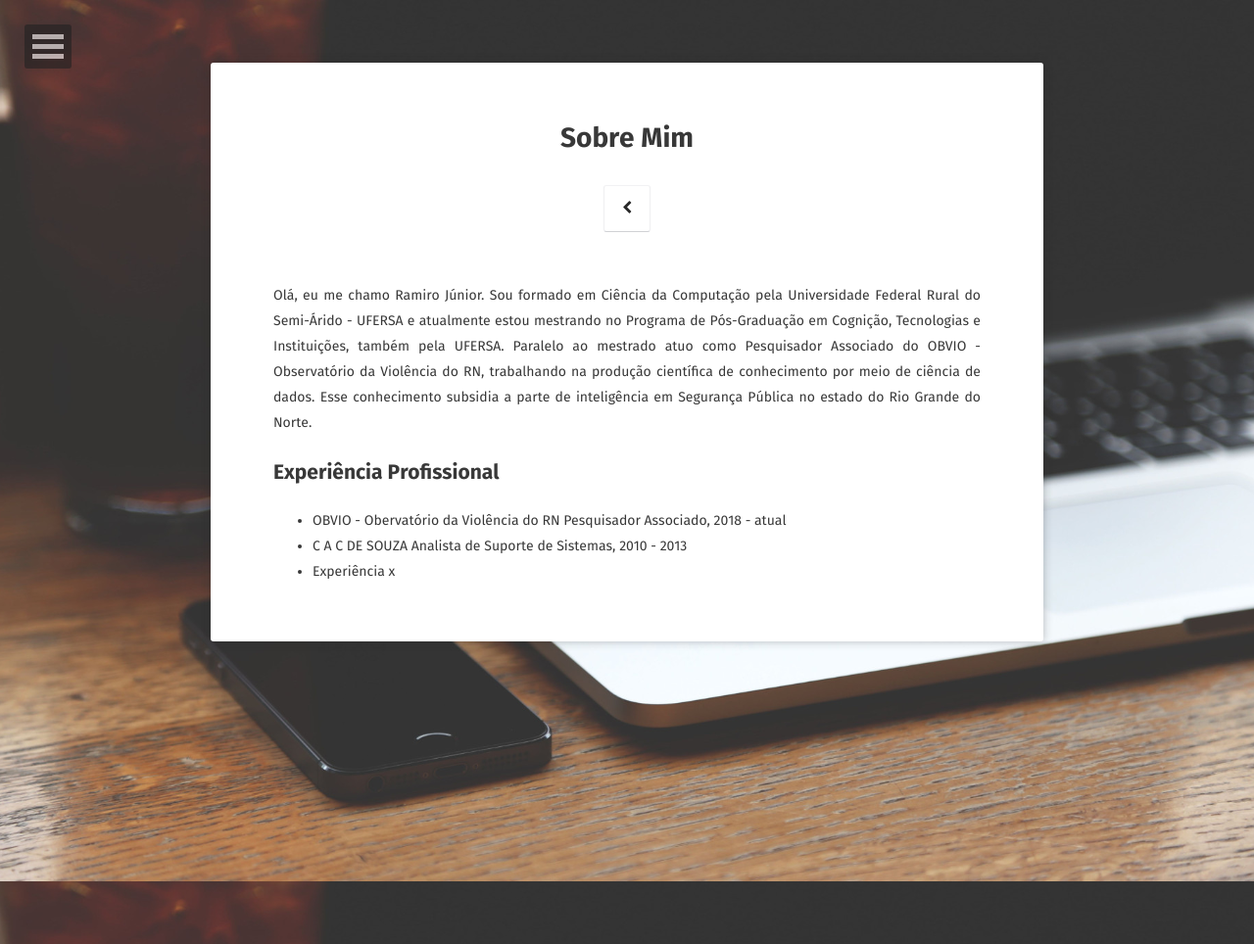
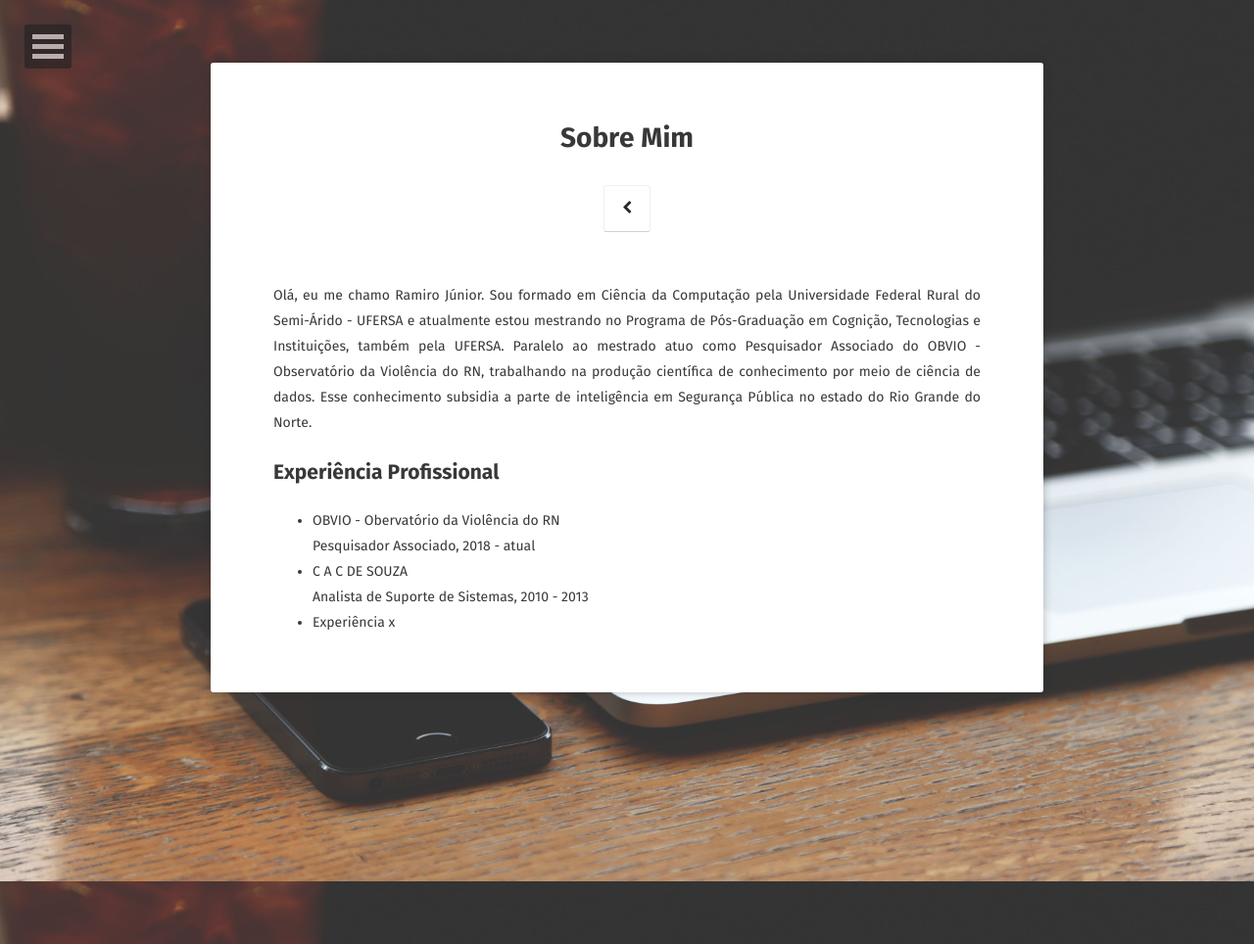
Before and after one commit to ramirovsjunior/ramirovsjunior.github.io, a Jekyll site: the page built from about/index.md, in a window 1280 px wide. Shown: the whole page at 98% size. Built offline with Jekyll 4.4.1, drawn with Linux system fonts in a browser that asks for light colours; some web fonts are replaced.

```diff
--- a/about/index.md
+++ b/about/index.md
@@ -11,9 +11,9 @@ comments: false
 </p>
 
 ## Experiência Profissional
-* OBVIO - Obervatório da Violência do RN
+* OBVIO - Obervatório da Violência do RN <br/>
   Pesquisador Associado, 2018 - atual
-* C A C DE SOUZA
+* C A C DE SOUZA <br/>
   Analista de Suporte de Sistemas, 2010 - 2013
 * Experiência x
 
```
